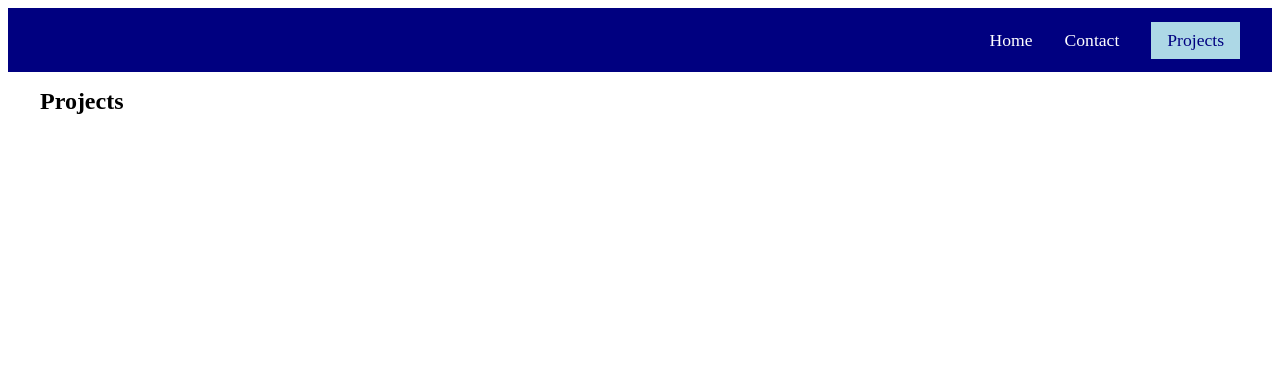
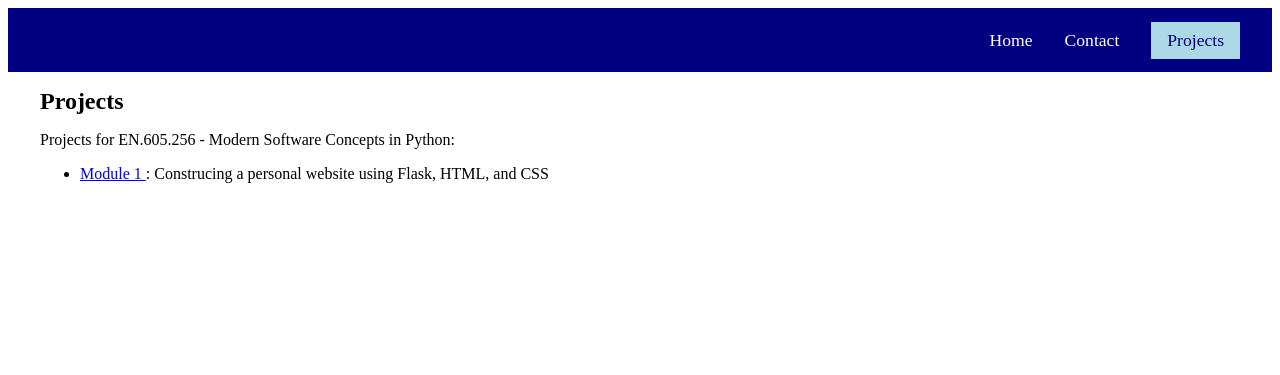
Before and after one commit to andrew-ho7705/jhu_software_concepts, a Flask app: page /projects in a window 1280 px wide. Shown: the top 375 px of the page. Run offline with Flask 3, Linux system fonts and the light colour scheme.

Commit message:
Add project details to the personal website
Add a new section to the personal website displaying project information for "Modern Software Concepts in Python", including a link to the associated GitHub repository and a brief description.

Replit-Commit-Author: Agent
Replit-Commit-Session-Id: 1444106b-714c-4770-8d75-9a4524bf4499
Replit-Commit-Checkpoint-Type: full_checkpoint

```diff
--- a/module_1/templates/pages/projects.html
+++ b/module_1/templates/pages/projects.html
@@ -5,4 +5,17 @@
 {% endblock header %}
 
 {% block content %}
+<div>
+  <p>Projects for EN.605.256 - Modern Software Concepts in Python:</p>
+  <ul>
+    <li>
+      <p>
+        <a href="https://github.com/andrew-ho7705/jhu_software_concepts">
+        Module 1
+        </a>: Construcing a personal website using Flask, HTML, and CSS
+      </p>
+
+    </li>
+  </ul>
+</div>
 {% endblock content %}
```
Also changed, not shown: README.md (deleted), 1 other file.
